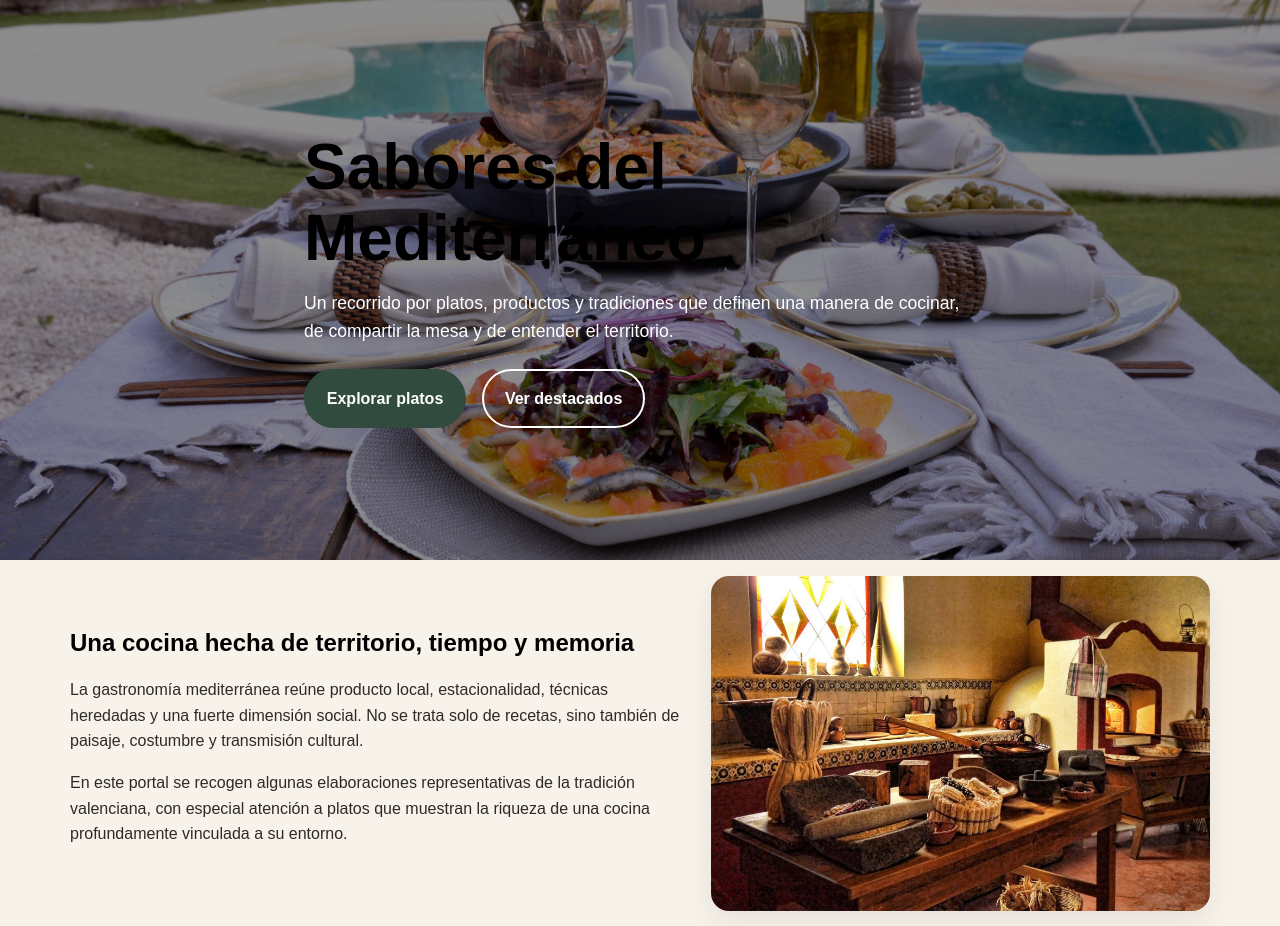
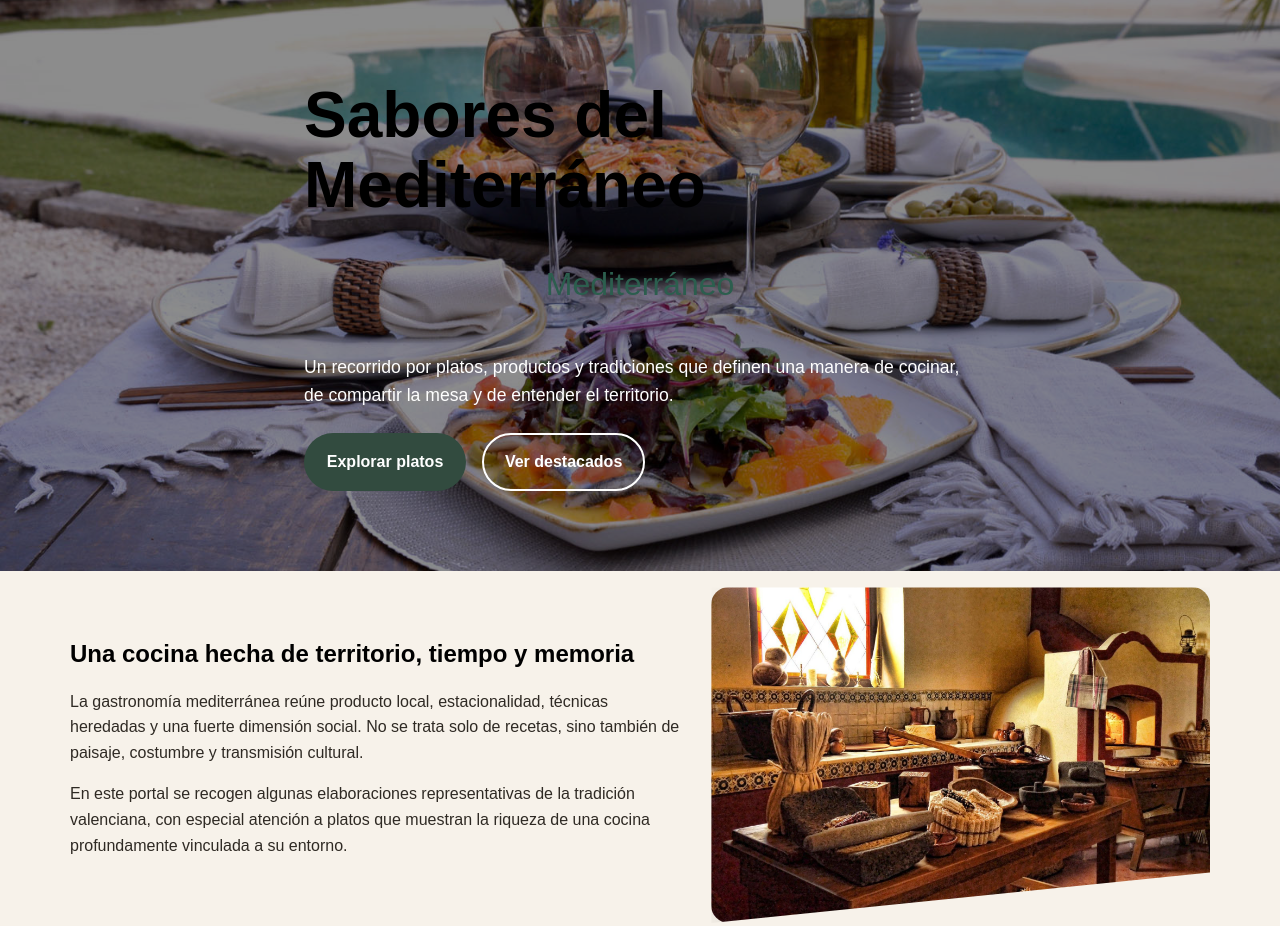
Before and after one commit to Ignacio1975/pec1-html-css, a website built with Parcel: page src/index.html in a window 1280 px wide. Shown: the top 926 px of the page. Built offline with nearby package versions, Linux system fonts and the light colour scheme.

Commit message:
Aplicar clip-path en imagen de portada

```diff
--- a/src/assets/css/estilos.css
+++ b/src/assets/css/estilos.css
@@ -303,3 +303,29 @@ main h3 {
     height: 100%;
     border: 0;
 }
+
+.hero-svg {
+  width: 100%;
+  max-width: 500px;
+  margin: 1rem auto;
+  display: block;
+}
+
+.hero-svg text {
+  font-size: 2rem;
+  fill: #2c5e4e;
+  opacity: 0;
+  transform: translateY(20px);
+  animation: aparecerTexto 1.5s ease forwards;
+}
+
+@keyframes aparecerTexto {
+  to {
+    opacity: 1;
+    transform: translateY(0);
+  }
+}
+
+.imagen-recortada {
+  clip-path: polygon(0 0, 100% 0, 100% 85%, 0 100%);
+}
--- a/src/index.html
+++ b/src/index.html
@@ -34,6 +34,11 @@
             <section class="hero">
                 <div class="contenedor hero__contenido" data-aos="fade-up">
                     <h1>Sabores del Mediterráneo</h1>
+                    <svg class="hero-svg" viewBox="0 0 500 100" aria-hidden="true">
+                        <text x="50%" y="50%" dominant-baseline="middle" text-anchor="middle">
+                            Mediterráneo
+                        </text>
+                    </svg>
                     <p>
                         Un recorrido por platos, productos y tradiciones que definen una manera
                         de cocinar, de compartir la mesa y de entender el territorio.
@@ -69,6 +74,7 @@
                             <source srcset="./assets/img/portada/portada-cocina.jpg?as=avif" type="image/avif">
                             <source srcset="./assets/img/portada/portada-cocina.jpg?as=webp" type="image/webp">
                             <img
+                                class="imagen-recortada"
                                 src="./assets/img/portada/portada-cocina.jpg?width=800"
                                 srcset="
                                 ./assets/img/portada/portada-cocina.jpg?width=400 400w,
```
